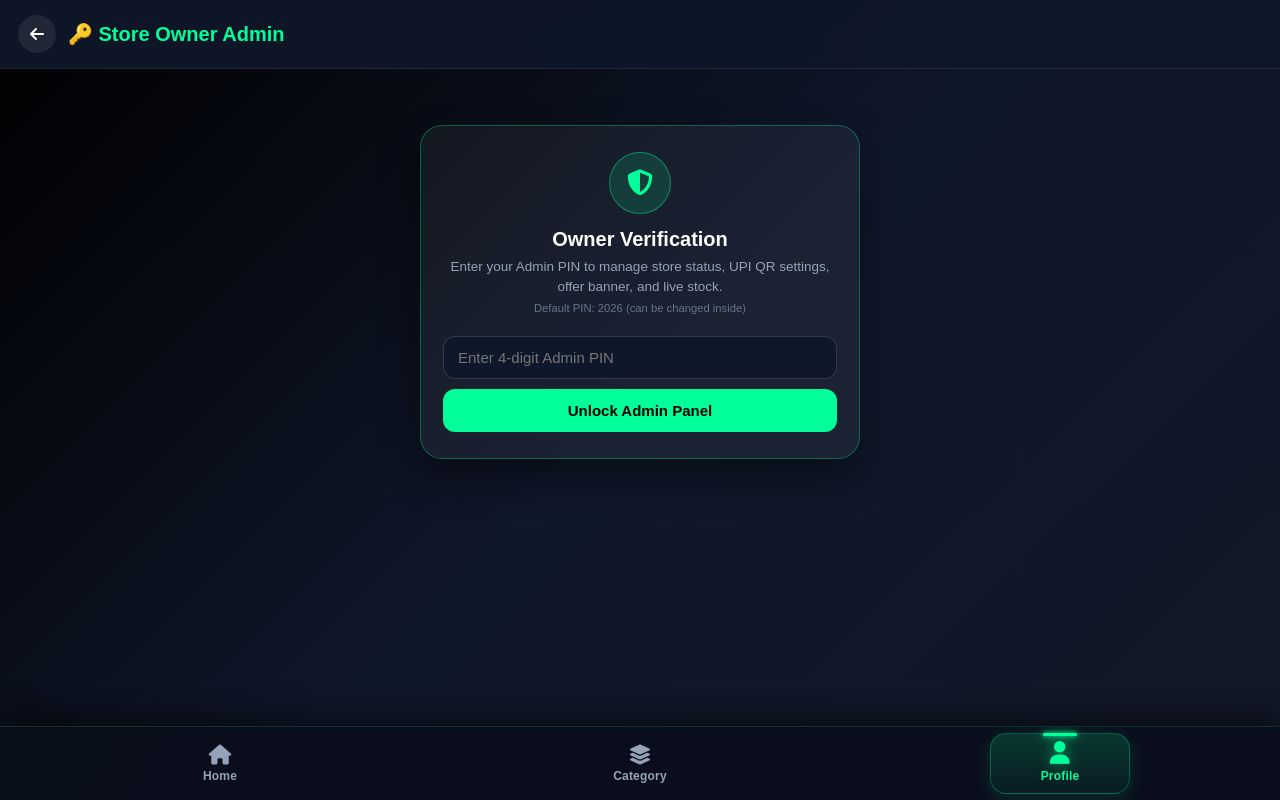
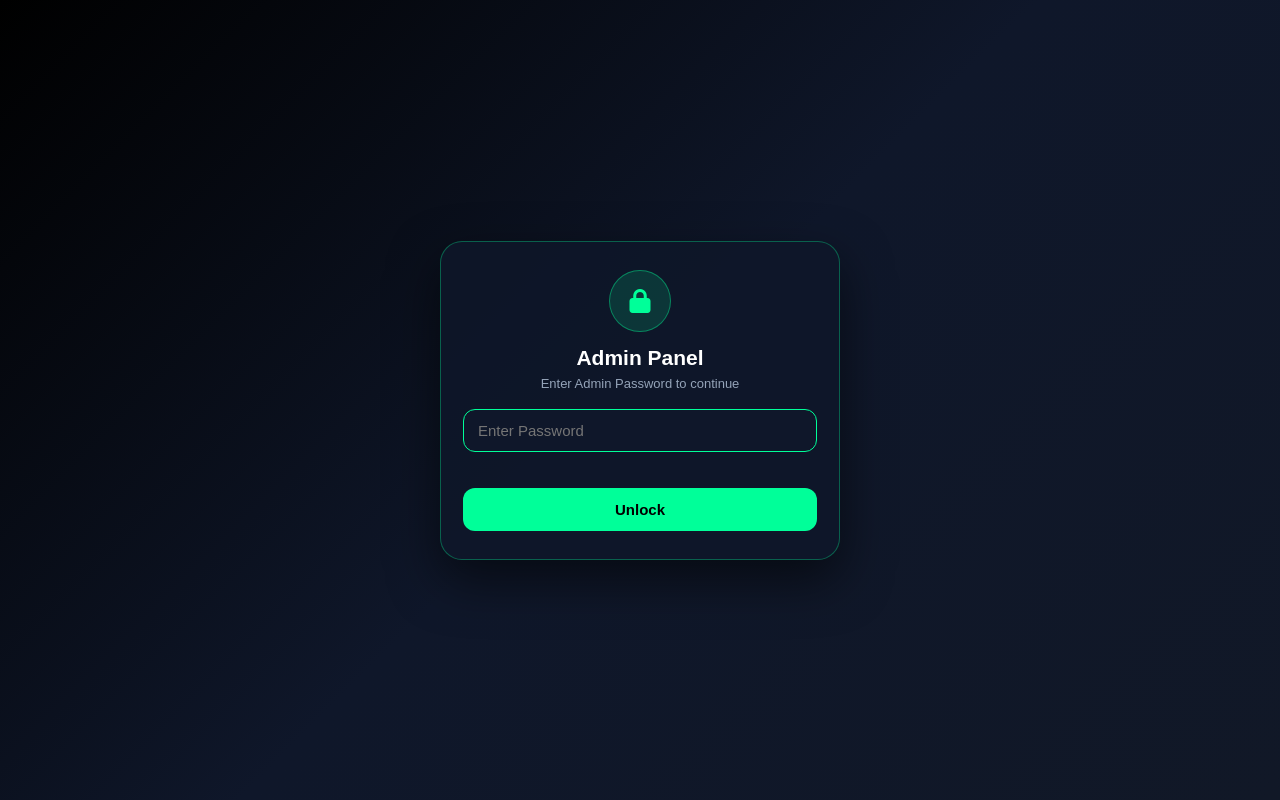
Before and after one commit to jayprakashkkk/Sadbhavna_mart, a plain HTML site: page admin.html in a window 1280 px wide. Drawn offline with Linux system fonts and the light colour scheme.

Commit message:
Make admin panel completely standalone with password gate on open

```diff
--- a/admin.html
+++ b/admin.html
@@ -4,14 +4,9 @@
 <head>
 <meta charset="UTF-8">
 <meta name="viewport" content="width=device-width, initial-scale=1.0, maximum-scale=1.0, user-scalable=no">
-<title>Owner Admin — Sadbhavna Mart</title>
-<link rel="manifest" href="manifest.json">
-<meta name="theme-color" content="#00ff99">
+<title>Admin Login — Sadbhavna Mart</title>
+<meta name="theme-color" content="#020617">
 <link rel="icon" type="image/png" sizes="192x192" href="images/icon-192.png">
-<link rel="apple-touch-icon" href="images/icon-192.png">
-<meta name="apple-mobile-web-app-capable" content="yes">
-<script src="i18n.js" defer></script>
-<script src="pwa.js" defer></script>
 <script src="qr.js"></script>
 <link rel="stylesheet" href="https://cdnjs.cloudflare.com/ajax/libs/font-awesome/6.5.1/css/all.min.css">
 <style>
@@ -28,42 +23,81 @@ body{
   width:100%;
   max-width:100%;
   min-height:100vh;
-  padding-bottom:105px;
+}
+.lock-screen{
+  width:100%;
+  min-height:100vh;
+  display:flex;
+  align-items:center;
+  justify-content:center;
+  padding:20px;
+}
+.pin-gate{
+  width:100%;
+  max-width:400px;
+  background:rgba(15,23,42,0.85);
+  border:1px solid rgba(0,255,153,0.32);
+  border-radius:22px;
+  padding:28px 22px;
+  text-align:center;
+  box-shadow:0 20px 50px rgba(0,0,0,0.55);
+}
+.pin-icon{
+  width:62px;
+  height:62px;
+  border-radius:50%;
+  margin:0 auto 14px;
+  display:flex;
+  align-items:center;
+  justify-content:center;
+  background:rgba(0,255,153,0.14);
+  border:1px solid rgba(0,255,153,0.4);
+  color:#00ff99;
+  font-size:24px;
+}
+.pin-gate h2{
+  font-size:21px;
+  margin-bottom:6px;
+}
+.pin-gate p{
+  font-size:13px;
+  color:#94a3b8;
+  margin-bottom:18px;
+}
+.pin-err{
+  color:#f87171;
+  font-size:13px;
+  font-weight:700;
+  min-height:18px;
+  margin-bottom:8px;
+}
+.admin-shell{
+  display:none;
+  width:100%;
+  max-width:100%;
+  padding-bottom:36px;
 }
 .header{
   position:sticky;
   top:0;
   z-index:20;
-  background:rgba(15,23,42,0.92);
+  background:rgba(15,23,42,0.94);
   backdrop-filter:blur(12px);
-  padding:15px 18px;
+  padding:14px 18px;
   display:flex;
   align-items:center;
   justify-content:space-between;
   border-bottom:1px solid rgba(255,255,255,0.08);
 }
-.header-left{
+.header h1{
+  font-size:19px;
+  color:#00ff99;
   display:flex;
   align-items:center;
-  gap:12px;
-}
-.header-left a{
-  width:38px;
-  height:38px;
-  border-radius:50%;
-  display:flex;
-  align-items:center;
-  justify-content:center;
-  background:rgba(255,255,255,0.08);
-  color:#fff;
-  text-decoration:none;
-}
-.header h1{
-  font-size:20px;
-  color:#00ff99;
+  gap:8px;
 }
 .lock-btn{
-  padding:8px 13px;
+  padding:8px 14px;
   border-radius:10px;
   border:1px solid rgba(239,68,68,0.45);
   background:rgba(239,68,68,0.14);
@@ -76,40 +110,6 @@ body{
   width:100%;
   max-width:100%;
   padding:16px;
-}
-.pin-gate{
-  width:100%;
-  max-width:440px;
-  margin:40px auto;
-  background:rgba(255,255,255,0.05);
-  border:1px solid rgba(0,255,153,0.3);
-  border-radius:22px;
-  padding:26px 22px;
-  text-align:center;
-  box-shadow:0 18px 40px rgba(0,0,0,0.45);
-}
-.pin-icon{
-  width:62px;
-  height:62px;
-  border-radius:50%;
-  margin:0 auto 14px;
-  display:flex;
-  align-items:center;
-  justify-content:center;
-  background:rgba(0,255,153,0.14);
-  border:1px solid rgba(0,255,153,0.4);
-  color:#00ff99;
-  font-size:26px;
-}
-.pin-gate h2{
-  font-size:20px;
-  margin-bottom:6px;
-}
-.pin-gate p{
-  font-size:13.5px;
-  color:#94a3b8;
-  margin-bottom:18px;
-  line-height:1.5;
 }
 .input{
   width:100%;
@@ -289,7 +289,7 @@ body{
 }
 #toastMsg{
   position:fixed;
-  bottom:90px;
+  bottom:24px;
   left:50%;
   transform:translateX(-50%) translateY(16px);
   background:#00ff99;
@@ -307,42 +307,32 @@ body{
   transform:translateX(-50%) translateY(0);
   opacity:1;
 }
-.bottom-nav{
-  position:fixed;bottom:0;left:0;width:100%;height:75px;
-  background:rgba(10,15,28,0.94);backdrop-filter:blur(12px);
-  border-top:1px solid rgba(255,255,255,0.1);
-  display:flex;justify-content:space-around;align-items:center;z-index:99;
-}
-.bottom-nav a{text-decoration:none;color:#94a3b8;}
-.nav-item{display:flex;flex-direction:column;align-items:center;gap:5px;font-size:12px;padding:8px 18px;}
-.nav-item i{font-size:20px;}
 </style>
-<link rel="stylesheet" href="nav-bar.css">
 </head>
 
 <body>
 <div id="toastMsg"></div>
 
-<div class="header">
-  <div class="header-left">
-    <a href="profile.html" aria-label="Back to Profile"><i class="fa-solid fa-arrow-left"></i></a>
-    <h1>🔑 Store Owner Admin</h1>
+<!-- STANDALONE PASSWORD GATE -->
+<div class="lock-screen" id="lockScreen">
+  <div class="pin-gate">
+    <div class="pin-icon"><i class="fa-solid fa-lock"></i></div>
+    <h2>Admin Panel</h2>
+    <p>Enter Admin Password to continue</p>
+    <input type="password" id="pinInput" class="input" placeholder="Enter Password" autofocus autocomplete="off" onkeydown="if(event.key==='Enter')unlockAdmin()">
+    <div class="pin-err" id="pinErr"></div>
+    <button class="btn-primary" onclick="unlockAdmin()">Unlock</button>
   </div>
-  <button class="lock-btn" id="lockBtn" style="display:none;" onclick="lockAdmin()">🔒 Lock</button>
 </div>
 
-<div class="main">
-  <!-- PIN GATE -->
-  <div class="pin-gate" id="pinGate">
-    <div class="pin-icon"><i class="fa-solid fa-shield-halved"></i></div>
-    <h2>Owner Verification</h2>
-    <p>Enter your Admin PIN to manage store status, UPI QR settings, offer banner, and live stock.<br><small style="color:#64748b;">Default PIN: 2026 (can be changed inside)</small></p>
-    <input type="password" id="pinInput" class="input" placeholder="Enter 4-digit Admin PIN" inputmode="numeric" onkeydown="if(event.key==='Enter')unlockAdmin()">
-    <button class="btn-primary" onclick="unlockAdmin()">Unlock Admin Panel</button>
+<!-- ADMIN DASHBOARD ONLY -->
+<div class="admin-shell" id="adminShell">
+  <div class="header">
+    <h1><i class="fa-solid fa-shield-halved"></i> Sadbhavna Admin</h1>
+    <button class="lock-btn" onclick="lockAdmin()">🔒 Lock</button>
   </div>
 
-  <!-- ADMIN PANEL -->
-  <div id="adminDashboard" style="display:none;">
+  <div class="main">
     <div class="grid">
       <!-- STORE MODE & OFFER BANNER -->
       <div class="card">
@@ -357,7 +347,7 @@ body{
         <span class="label">Closed Banner Message (shown when Force Closed)</span>
         <input type="text" id="closedMessageInput" class="input" placeholder="🔒 Store Closed • Back Soon">
 
-        <span class="label">Daily Offer Banner (shown on Home — leave empty to hide)</span>
+        <span class="label">Daily Offer Banner (shown on Storefront — leave empty to hide)</span>
         <input type="text" id="offerBannerInput" class="input" placeholder="🔥 Today Special: Instant Delivery on All Orders!">
 
         <button class="btn-primary" onclick="saveStoreSettings()">💾 Save Store Settings</button>
@@ -366,7 +356,7 @@ body{
       <!-- UPI QR & WHATSAPP CONFIG -->
       <div class="card">
         <h2><i class="fa-solid fa-qrcode"></i> UPI Payment QR &amp; Contact</h2>
-        <span class="label">Store UPI ID (for Checkout Scan &amp; 1-Tap Pay)</span>
+        <span class="label">Store UPI ID</span>
         <input type="text" id="upiIdInput" class="input" placeholder="e.g. 7209793015@ybl" oninput="renderAdminQrPreview()">
 
         <span class="label">Merchant Display Name</span>
@@ -380,26 +370,27 @@ body{
           <div style="font-size:13px;color:#cbd5e1;line-height:1.5;">
             <strong style="color:#00ff99;">Sample ₹50 Checkout QR</strong><br>
             UPI: <span id="qrPreviewId">-</span><br>
-            Scan from GPay / PhonePe / Paytm to verify before saving.
+            Scan from GPay / PhonePe / Paytm to test.
           </div>
         </div>
 
         <button class="btn-primary" onclick="savePaymentSettings()">💾 Save Payment &amp; Contact</button>
       </div>
 
-      <!-- BROADCAST LIVE ALERT & SECURITY PIN -->
+      <!-- BROADCAST LIVE ALERT -->
       <div class="card">
         <h2><i class="fa-solid fa-bullhorn"></i> Broadcast Live Alert</h2>
-        <span class="label">Push an announcement into Storefront Live Ticker &amp; Bell</span>
+        <span class="label">Publish announcement into Storefront Live Ticker &amp; Bell</span>
         <input type="text" id="broadcastInput" class="input" placeholder="e.g. Maggi &amp; Cold Coffee fresh stock arrived!">
         <button class="btn-primary" onclick="sendBroadcastAlert()">📢 Publish Live Alert</button>
       </div>
 
+      <!-- CHANGE PASSWORD / PIN -->
       <div class="card">
-        <h2><i class="fa-solid fa-key"></i> Admin PIN Security</h2>
-        <span class="label">Set New Admin PIN (4+ digits)</span>
-        <input type="password" id="newPinInput" class="input" placeholder="Enter new PIN" inputmode="numeric">
-        <button class="btn-primary" onclick="updateAdminPin()">🔐 Update PIN</button>
+        <h2><i class="fa-solid fa-key"></i> Admin Password</h2>
+        <span class="label">Set New Password (4+ characters)</span>
+        <input type="password" id="newPinInput" class="input" placeholder="Enter new password" autocomplete="new-password">
+        <button class="btn-primary" onclick="updateAdminPin()">🔐 Update Password</button>
       </div>
 
       <!-- QUICK STOCK EDITOR -->
@@ -415,12 +406,6 @@ body{
       </div>
     </div>
   </div>
-</div>
-
-<div class="bottom-nav">
-  <a href="index.html?nav=1"><div class="nav-item"><i class="fa-solid fa-house"></i><span>Home</span></div></a>
-  <a href="category.html"><div class="nav-item"><i class="fa-solid fa-layer-group"></i><span>Category</span></div></a>
-  <a href="profile.html"><div class="nav-item active"><i class="fa-solid fa-user"></i><span>Profile</span></div></a>
 </div>
 
 <script>
@@ -462,20 +447,27 @@ function saveConfig() {
 function unlockAdmin() {
   loadConfig();
   const entered = document.getElementById("pinInput").value.trim();
-  if (entered !== String(adminConfig.pin)) {
-    showToast("❌ Wrong Admin PIN");
+  const errEl = document.getElementById("pinErr");
+  if (!entered || entered !== String(adminConfig.pin)) {
+    errEl.innerText = "Wrong password! Try again.";
+    document.getElementById("pinInput").focus();
     return;
   }
-  sessionStorage.setItem("sadbhavna_admin_unlocked", "1");
-  openDashboard();
+  errEl.innerText = "";
+  document.getElementById("pinInput").value = "";
+  document.getElementById("lockScreen").style.display = "none";
+  document.getElementById("adminShell").style.display = "block";
+  document.title = "Admin Panel — Sadbhavna Mart";
+  populateDashboard();
 }
 
 function lockAdmin() {
-  sessionStorage.removeItem("sadbhavna_admin_unlocked");
-  document.getElementById("adminDashboard").style.display = "none";
-  document.getElementById("lockBtn").style.display = "none";
-  document.getElementById("pinGate").style.display = "block";
+  document.getElementById("adminShell").style.display = "none";
+  document.getElementById("lockScreen").style.display = "flex";
+  document.getElementById("pinErr").innerText = "";
   document.getElementById("pinInput").value = "";
+  document.title = "Admin Login — Sadbhavna Mart";
+  document.getElementById("pinInput").focus();
 }
 
 function setStoreMode(mode, btn) {
@@ -542,20 +534,20 @@ function sendBroadcastAlert() {
     });
     localStorage.setItem("sadbhavna_notifications", JSON.stringify(list.slice(0, 30)));
     document.getElementById("broadcastInput").value = "";
-    showToast("📢 Alert added to Live Ticker!");
+    showToast("📢 Alert published!");
   } catch (e) {}
 }
 
 function updateAdminPin() {
   const nextPin = document.getElementById("newPinInput").value.trim();
   if (nextPin.length < 4) {
-    showToast("PIN must be at least 4 characters");
+    showToast("Password must be at least 4 characters");
     return;
   }
   adminConfig.pin = nextPin;
   saveConfig();
   document.getElementById("newPinInput").value = "";
-  showToast("🔐 Admin PIN updated!");
+  showToast("🔐 Admin Password updated!");
 }
 
 async function loadStockForAdmin() {
@@ -612,7 +604,7 @@ function setAdminStock(idx, val) {
 function saveAllStock() {
   localStorage.setItem("sadbhavna_local_stock", JSON.stringify(stockData));
   localStorage.setItem("sadbhavna_stock_snapshot", JSON.stringify(stockData));
-  showToast("✅ Local device stock updated!");
+  showToast("✅ Stock updated!");
 }
 
 function exportStockJson() {
@@ -625,17 +617,7 @@ function exportStockJson() {
   showToast("⬇️ stock.json downloaded!");
 }
 
-function openDashboard() {
-  document.getElementById("pinGate").style.display = "none";
-  document.getElementById("adminDashboard").style.display = "block";
-  document.getElementById("lockBtn").style.display = "inline-block";
-  populateDashboard();
-}
-
 loadConfig();
-if (sessionStorage.getItem("sadbhavna_admin_unlocked") === "1") {
-  openDashboard();
-}
 </script>
 
 </body>
```
Also changed, not shown: profile.html (+0 -13 lines), 1 other file.
